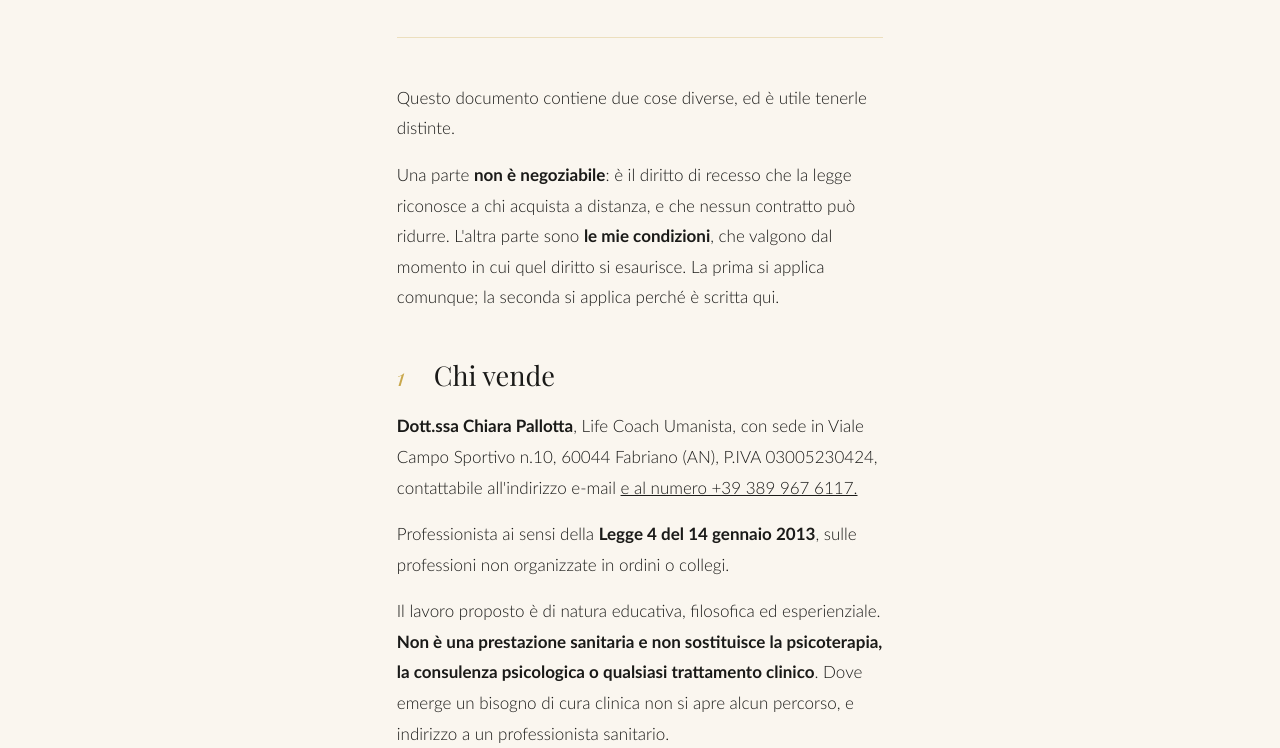
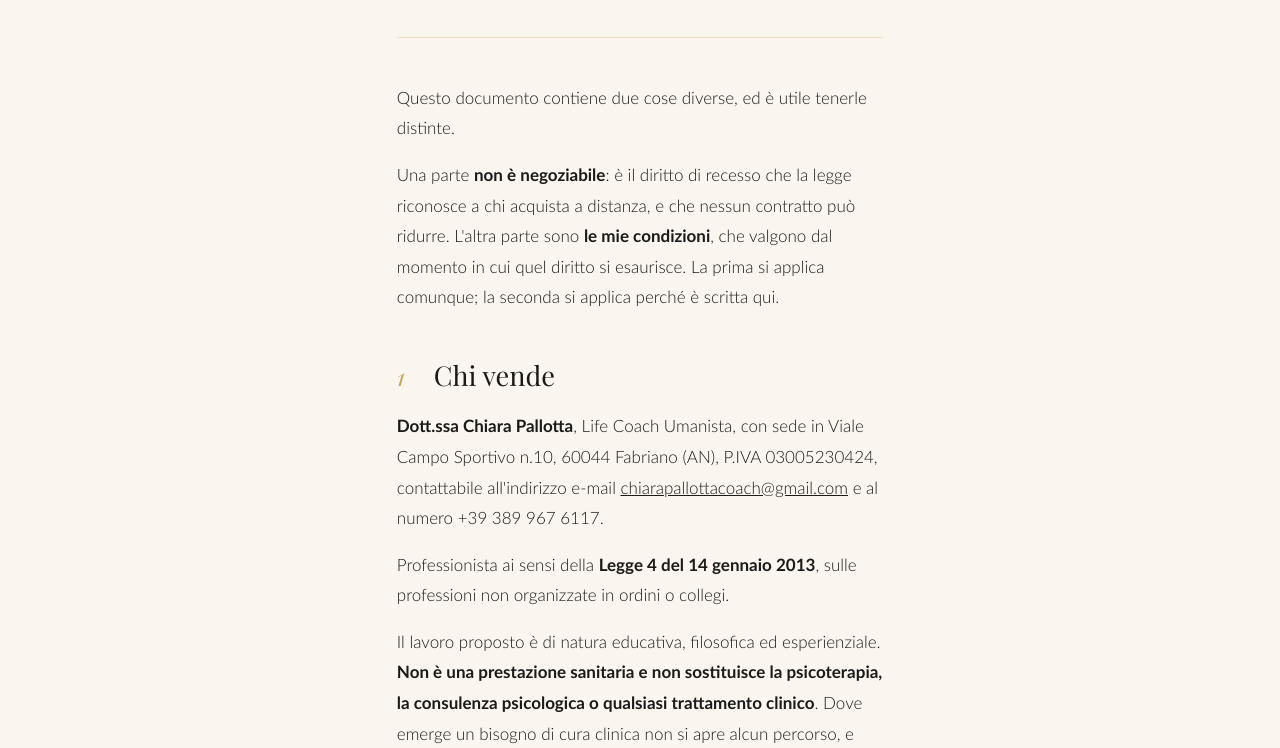
Before and after one commit to ChiaraPallotta/LifeCoach, a plain HTML site: page termini-e-condizioni/index.html in a window 1280 px wide. Shown: the part 349-1097 px from the top of the page. Drawn offline with Linux system fonts and the light colour scheme.

Commit message:
Update index.html

```diff
--- a/termini-e-condizioni/index.html
+++ b/termini-e-condizioni/index.html
@@ -121,7 +121,7 @@ strong{font-weight:700}
 
     <section class="sec">
     <div class="sec-head"><span class="sec-num">1</span><br><h2>Chi vende</h2></div>
-    <p><strong>Dott.ssa Chiara Pallotta</strong>, Life Coach Umanista, con sede in Viale Campo Sportivo n.10, 60044 Fabriano (AN), P.IVA 03005230424, contattabile all'indirizzo e-mail <span style="text-decoration: underline;"chiarapallottacoach@gmail.com"> e al numero +39 389 967 6117.</p>
+    <p><strong>Dott.ssa Chiara Pallotta</strong>, Life Coach Umanista, con sede in Viale Campo Sportivo n.10, 60044 Fabriano (AN), P.IVA 03005230424, contattabile all'indirizzo e-mail <span style="text-decoration: underline;"> chiarapallottacoach@gmail.com</span> e al numero +39 389 967 6117.</p>
 
         <p>Professionista ai sensi della <strong>Legge 4 del 14 gennaio 2013</strong>, sulle professioni non organizzate in ordini o collegi.</p>
         <p class="legal-note">
```
